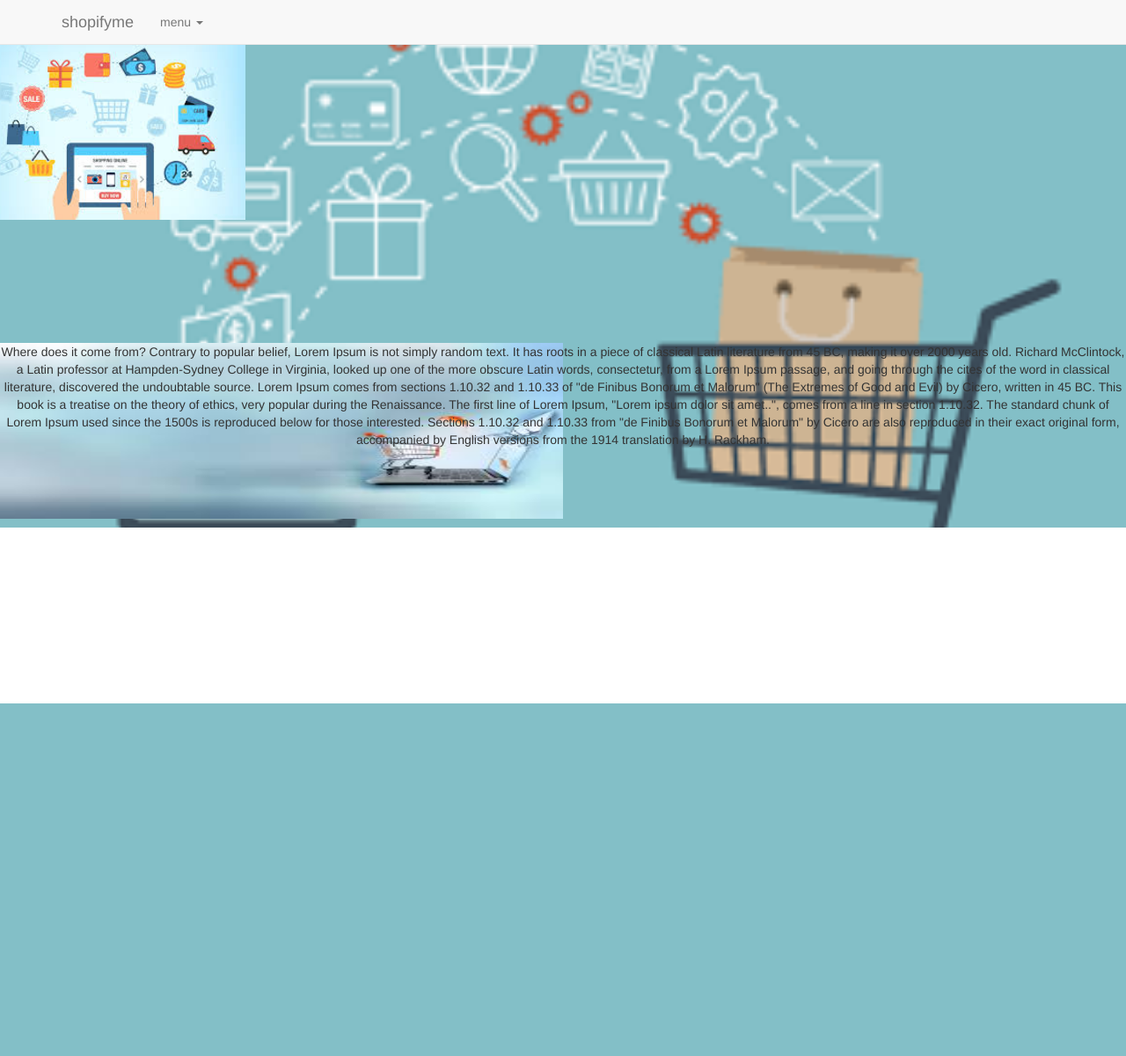
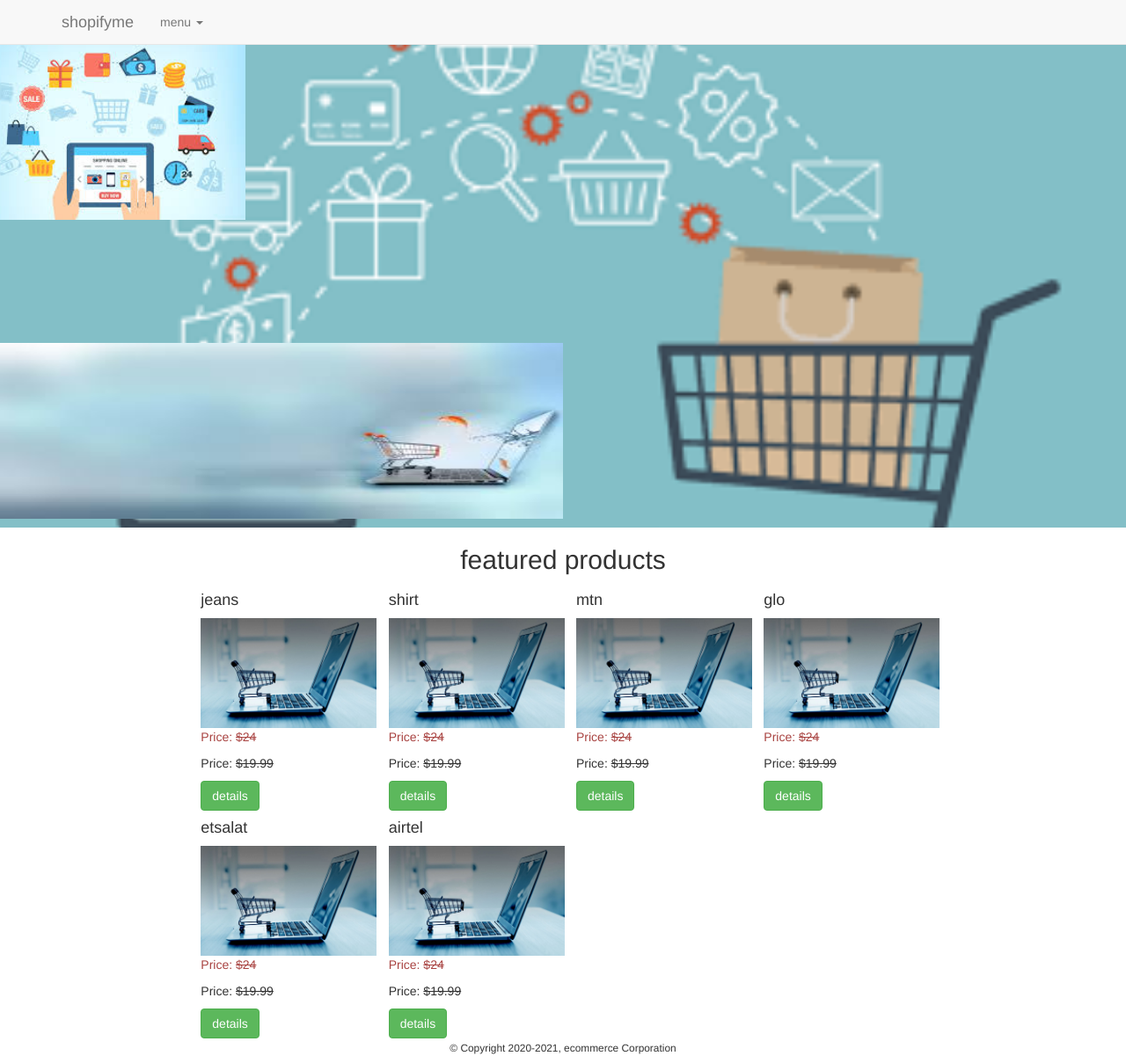
Before and after one commit to sundayifeanyi/ecommerce, a PHP site: page / in a window 1280 px wide. Shown: the whole page at 88% size. Before the commit the page ends 800 px from the top, so only its background shows below. Run offline with PHP 8.4, Linux system fonts and the light colour scheme.

Commit message:
addedfooter

```diff
--- a/index.php
+++ b/index.php
@@ -36,19 +36,60 @@
         </div>
     </nav>
     <div id="background">
-    <div id="image1">
-    Where does it come from?
-Contrary to popular belief, Lorem Ipsum is not simply random text. It has roots in a piece of classical Latin literature from 45 BC, making it over 2000 years old. Richard McClintock, a Latin professor at Hampden-Sydney College in Virginia, looked up one of the more obscure Latin words, consectetur, from a Lorem Ipsum passage, and going through the cites of the word in classical literature, discovered the undoubtable source. Lorem Ipsum comes from sections 1.10.32 and 1.10.33 of "de Finibus Bonorum et Malorum" (The Extremes of Good and Evil) by Cicero, written in 45 BC. This book is a treatise on the theory of ethics, very popular during the Renaissance. The first line of Lorem Ipsum, "Lorem ipsum dolor sit amet..", comes from a line in section 1.10.32.
-
-The standard chunk of Lorem Ipsum used since the 1500s is reproduced below for those interested. Sections 1.10.32 and 1.10.33 from "de Finibus Bonorum et Malorum" by Cicero are also reproduced in their exact original form, accompanied by English versions from the 1914 translation by H. Rackham.
+    <div id="image1"> </div>
+    <div id="image2">  </div>
     </div>
-    <div id="image2">
-    Where does it come from?
-Contrary to popular belief, Lorem Ipsum is not simply random text. It has roots in a piece of classical Latin literature from 45 BC, making it over 2000 years old. Richard McClintock, a Latin professor at Hampden-Sydney College in Virginia, looked up one of the more obscure Latin words, consectetur, from a Lorem Ipsum passage, and going through the cites of the word in classical literature, discovered the undoubtable source. Lorem Ipsum comes from sections 1.10.32 and 1.10.33 of "de Finibus Bonorum et Malorum" (The Extremes of Good and Evil) by Cicero, written in 45 BC. This book is a treatise on the theory of ethics, very popular during the Renaissance. The first line of Lorem Ipsum, "Lorem ipsum dolor sit amet..", comes from a line in section 1.10.32.
-
-The standard chunk of Lorem Ipsum used since the 1500s is reproduced below for those interested. Sections 1.10.32 and 1.10.33 from "de Finibus Bonorum et Malorum" by Cicero are also reproduced in their exact original form, accompanied by English versions from the 1914 translation by H. Rackham.
+    <div class="col-md-2"></div>
+    <div class="col-md-8">
+    <!-- featured products -->
+    <div class="row">
+    <h2 class="text-center">featured products</h2>
+    <div class="col-md-3">
+    <h4>jeans</h4>
+    <img src="images/lapback.jpg" alt="lappy" id="image" width="200px">
+    <p class="price_list text-danger">Price: <s>$24</s></p>
+    <p class="price ">Price: <s>$19.99</s></p>
+    <button type="button" class="btn btn-success" data-toggle="modal" data-target="#detials">details</button>
+    </div>
+    <div class="col-md-3">
+    <h4>shirt</h4>
+    <img src="images/lapback.jpg" alt="shirt" id="image" width="200px">
+    <p class="price_list text-danger">Price: <s>$24</s></p>
+    <p class="price ">Price: <s>$19.99</s></p>
+    <button type="button" class="btn btn-success" data-toggle="modal" data-target="#detials">details</button>
+    </div>
+    <div class="col-md-3">
+    <h4>mtn</h4>
+    <img src="images/lapback.jpg" alt="mtn" id="image" width="200px">
+    <p class="price_list text-danger">Price: <s>$24</s></p>
+    <p class="price ">Price: <s>$19.99</s></p>
+    <button type="button" class="btn btn-success" data-toggle="modal" data-target="#detials">details</button>
+    </div>
+    <div class="col-md-3">
+    <h4>glo</h4>
+    <img src="images/lapback.jpg" alt="glo" id="image" width="200px">
+    <p class="price_list text-danger">Price: <s>$24</s></p>
+    <p class="price ">Price: <s>$19.99</s></p>
+    <button type="button" class="btn btn-success" data-toggle="modal" data-target="#detials">details</button>
+    </div>
+    <div class="col-md-3">
+    <h4>etsalat</h4>
+    <img src="images/lapback.jpg" alt="etsalat" id="image" width="200px">
+    <p class="price_list text-danger">Price: <s>$24</s></p>
+    <p class="price ">Price: <s>$19.99</s></p>
+    <button type="button" class="btn btn-success" data-toggle="modal" data-target="#detials">details</button>
+    </div>
+    <div class="col-md-3">
+    <h4>airtel</h4>
+    <img src="images/lapback.jpg" alt="airtel" id="image" width="200px">
+    <p class="price_list text-danger">Price: <s>$24</s></p>
+    <p class="price ">Price: <s>$19.99</s></p>
+    <button type="button" class="btn btn-success" data-toggle="modal" data-target="#detials">details</button>
     </div>
     </div>
+    <footer class="text-center"><small>&copy; Copyright 2020-2021, ecommerce Corporation</small></footer>
+    </div>
+
 
 </body>
 </html>
```
